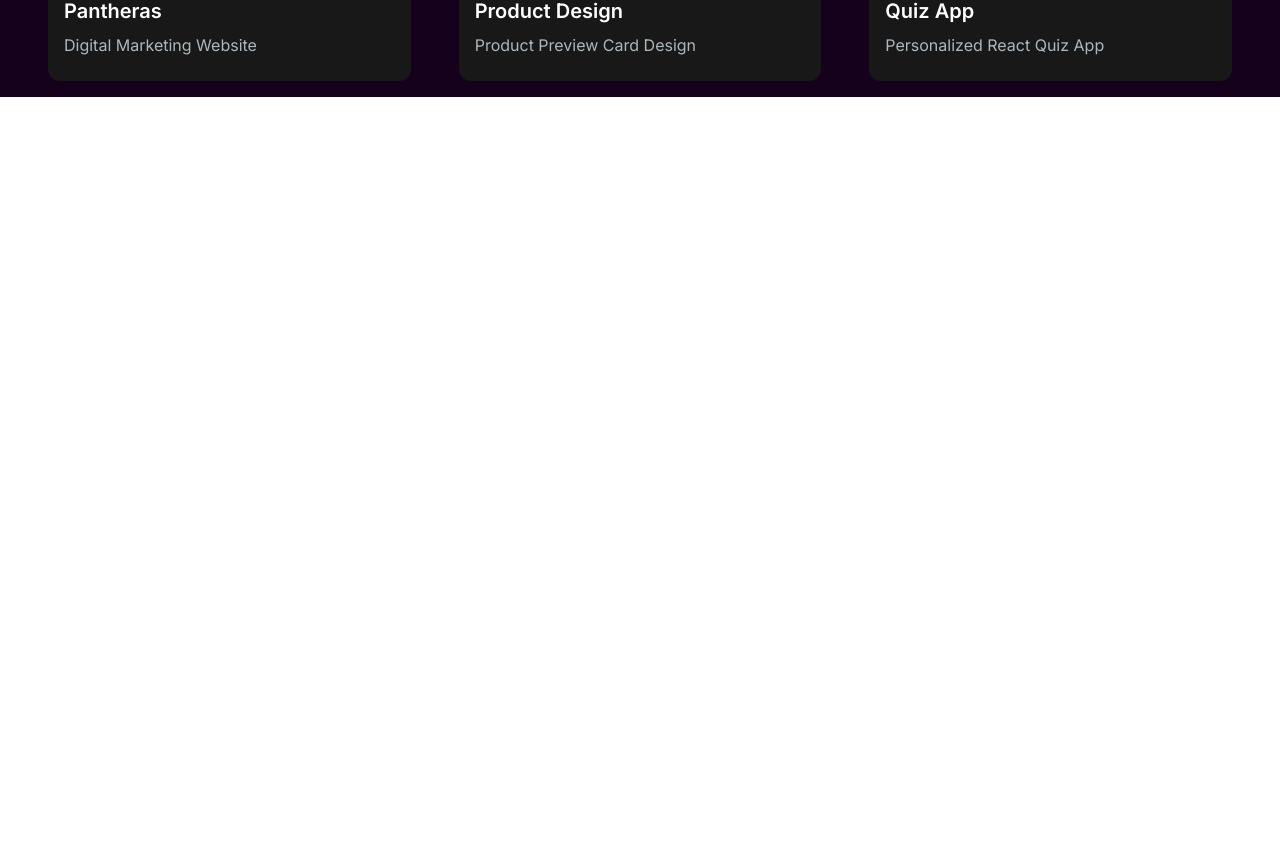
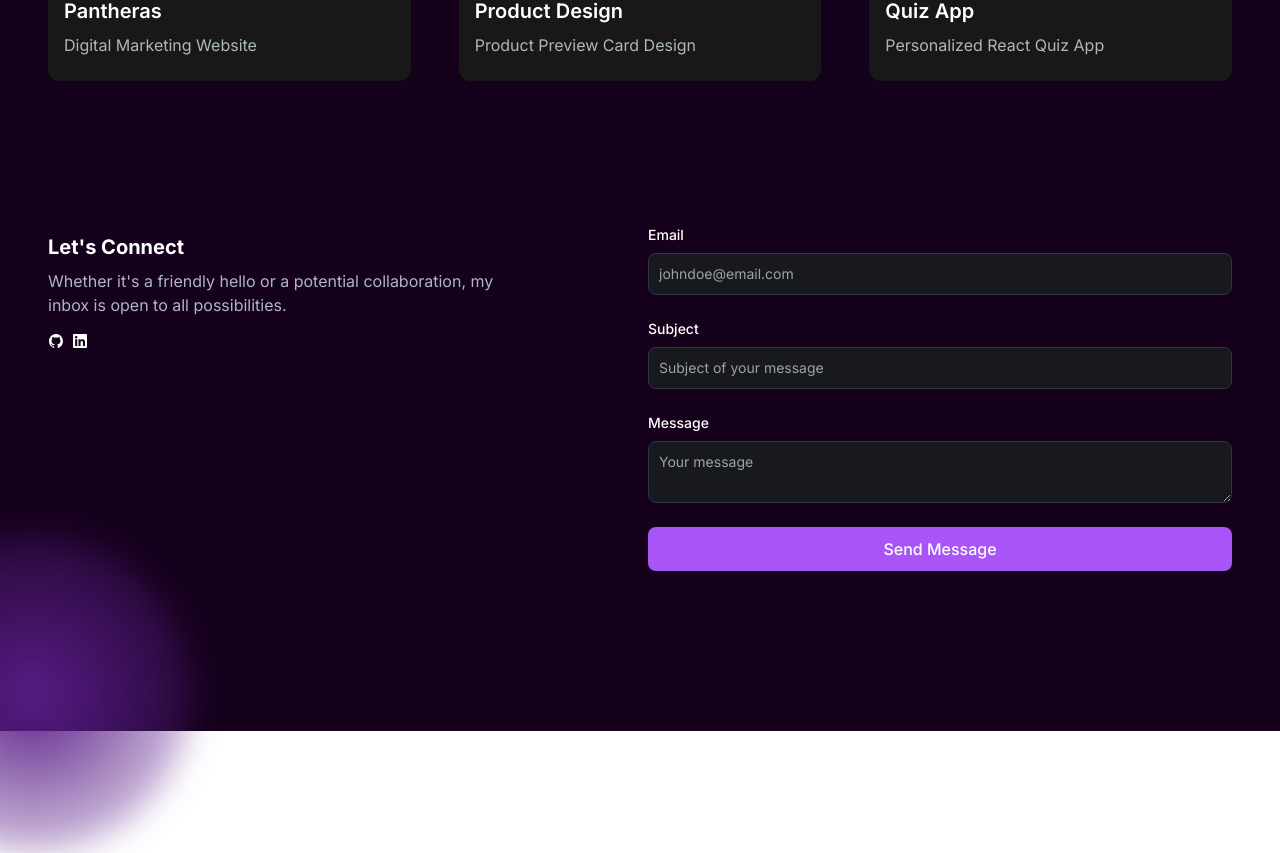
Before and after one commit to delabahmani/portfolio, a Next.js app: page / in a window 1280 px wide. Shown: the part 1720-2573 px from the top of the page. Before the commit the page ends 1817 px from the top, so only its background shows below. Built offline with nearby package versions, Linux system fonts and the light colour scheme.

Commit message:
Fixed error regarding Vercel and Resend, Finalized EmailTemplate, Added Footer comp

```diff
--- a/src/app/page.tsx
+++ b/src/app/page.tsx
@@ -4,6 +4,7 @@
 import Navbar from "@/components/Navbar";
 import AboutSection from "@/components/about/AboutSection";
 import ProjectsSection from "@/components/projects/ProjectsSection";
+import { EmailTemplate } from "@/components/contact/EmailTemplate";
 
 export default function Home() {
   return (
@@ -13,6 +14,7 @@
       <HeroSection />
       <AboutSection/>
       <ProjectsSection/>
+      <EmailTemplate />
       </div>
     </main>
   );
--- /dev/null
+++ b/src/components/Footer.tsx
@@ -0,0 +1,16 @@
+import React from 'react'
+
+const Footer = () => {
+  return (
+    <footer>
+      <div>
+        <span>
+          LOGO
+        </span>
+        <p>All rights reserved.</p>
+      </div>
+    </footer>
+  )
+}
+
+export default Footer
--- a/src/components/contact/EmailTemplate.tsx
+++ b/src/components/contact/EmailTemplate.tsx
@@ -4,32 +4,84 @@
 import Link from "next/link";
 
 interface EmailTemplateProps {
-  firstName: string;
+  firstName?: string;
 }
 
 export const EmailTemplate: React.FC<Readonly<EmailTemplateProps>> = ({
   firstName,
 }) => (
-  <section className="grid md:grid-cols-2 my-12 md:my-12 py-24 gap-4">
-    <div>
+  <section className="grid md:grid-cols-2 my-12 md:my-12 py-24 gap-4 relative">
+    <div className="bg-[radial-gradient(ellipse_at_center,_var(--tw-gradient-stops))] from-purple-900 to-transparent rounded-full h-80 w-80 z-0 blur-lg absolute top-3/4 -left-4 transform -translate-x-1/2 -translate-1/2"></div>
+    <div className="z-10 ">
       <h5 className="text-xl font-bold text-white my-2">Let&apos;s Connect</h5>
       <p className="text-[#ADB7BE] mb-4 max-w-md">
         Whether it&apos;s a friendly hello or a potential collaboration, my
         inbox is open to all possibilities.
       </p>
       <div className="socials flex flex-row gap-2">
-        <Link href="https://github.com/delabahmani">
-          <IoLogoGithub aria-label="Github Logo Icon"/>
+        <Link href="https://github.com/delabahmani" className="text-white">
+          <IoLogoGithub aria-label="Github Logo Icon" />
         </Link>
-        <Link href="www.linkedin.com/in/delara-bahmani-0418b727b">
-          <FaLinkedin aria-label="Linkedin Logo Icon"/>
+        <Link
+          href="www.linkedin.com/in/delara-bahmani-0418b727b"
+          className="text-white"
+        >
+          <FaLinkedin aria-label="Linkedin Logo Icon" />
         </Link>
       </div>
     </div>
     <div>
-      <form className="flex flex-col gap-4">
-        <label htmlFor="email" className="text-white">Email</label>
-        <input type="email" id="email" required placeholder="johndoe@email.com"/>
+      <form className="flex flex-col">
+        <div className="mb-6">
+          <label
+            htmlFor="email"
+            className="text-white block mb-2 text-sm font-medium"
+          >
+            Email
+          </label>
+          <input
+            type="email"
+            id="email"
+            required
+            className="bg-[#18191E] border border-[#33353F] placeholder-[#9CA2A9] text-gray-100 text-sm rounded-lg block w-full p-2.5 "
+            placeholder="johndoe@email.com"
+          />
+        </div>
+        <div className="mb-6">
+          <label
+            htmlFor="subject"
+            className="text-white block text-sm mb-2 font-medium"
+          >
+            Subject
+          </label>
+          <input
+            type="text"
+            id="subject"
+            required
+            className="bg-[#18191E] border border-[#33353F] placeholder-[#9CA2A9] text-gray-100 text-sm rounded-lg block w-full p-2.5 "
+            placeholder="Subject of your message"
+          />
+        </div>
+        <div className="mb-6">
+          <label
+            htmlFor="message"
+            className="text-white block text-sm mb-2 font-medium"
+          >
+            Message
+          </label>
+          <textarea
+            name="message"
+            id="message"
+            className="bg-[#18191E] border border-[#33353F] placeholder-[#9CA2A9] text-gray-100 text-sm rounded-lg block w-full p-2.5"
+            placeholder="Your message"
+          />
+        </div>
+        <button
+          type="submit"
+          className="bg-purple-500 hover:bg-purple-600 text-white font-medium py-2.5 px-5 rounded-lg w-full"
+        >
+          Send Message
+        </button>
       </form>
     </div>
   </section>
```
